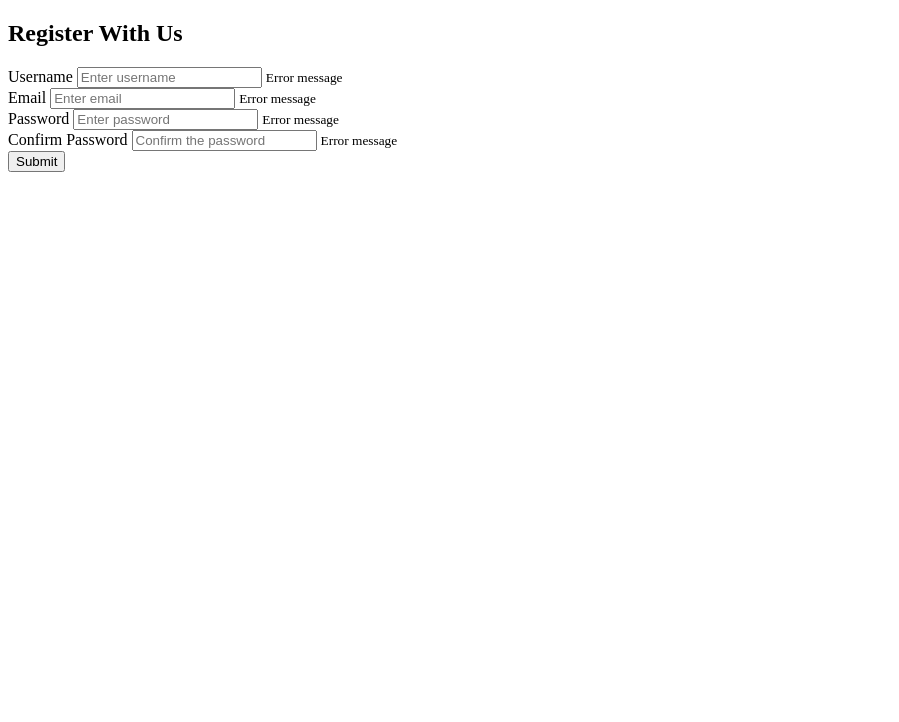
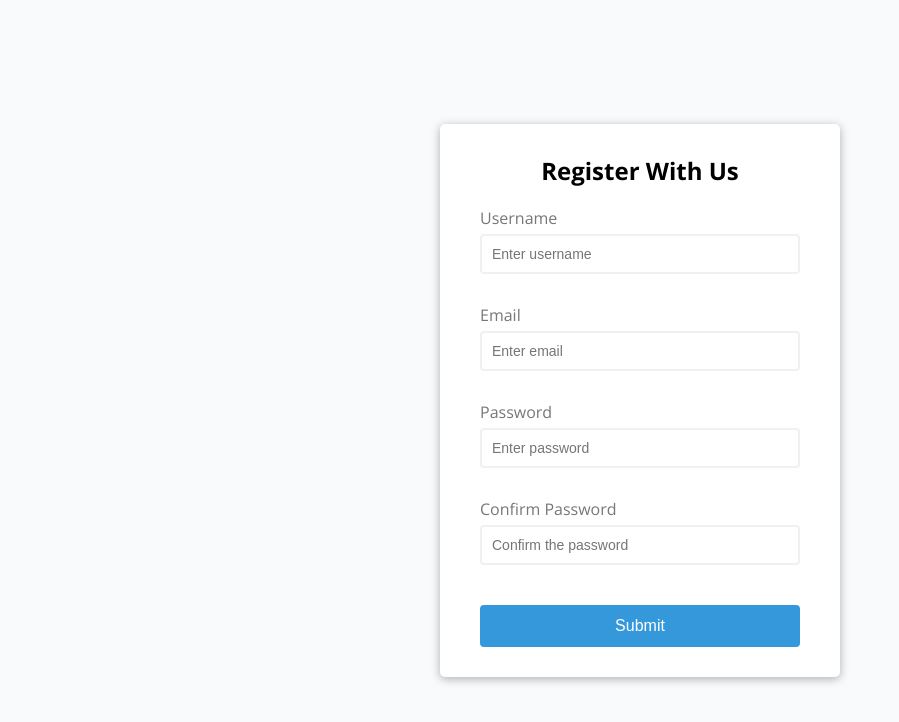
Before and after one commit to Artem2006Mishin/Form-Validator, a website: page src/index.html in a window 1280 px wide. Shown: the whole page, without its empty margins (0-899 px from the left). Drawn offline with nearby package versions, Linux system fonts and the light colour scheme.

Commit message:
Added styles

```diff
--- a/src/index.html
+++ b/src/index.html
@@ -3,6 +3,7 @@
 	<head>
 		<meta charset="UTF-8" />
 		<meta name="viewport" content="width=device-width, initial-scale=1.0" />
+		<link rel="stylesheet" href="style.css" />
 		<title>Form Validator</title>
 	</head>
 	<body>
--- /dev/null
+++ b/src/style.css
@@ -0,0 +1,95 @@
+@import url("https://fonts.googleapis.com/css2?family=Open+Sans:ital,wght@0,300..800;1,300..800&display=swap");
+
+:root {
+	--success-color: #2ecc71;
+	--error-color: #e74c3c;
+}
+
+* {
+	box-sizing: border-box;
+}
+
+body {
+	background-color: #f9fafb;
+	font-family: "Open Sans", sans-serif;
+	display: flex;
+	justify-content: center;
+	align-items: center;
+	min-height: 100vh;
+	margin: 0;
+}
+
+.container {
+	background-color: #fff;
+	border-radius: 5px;
+	box-shadow: 0 2px 10px rgba(0, 0, 0, 0.3);
+	width: 400px;
+}
+
+.form {
+	padding: 30px 40px;
+}
+
+.form h2 {
+	text-align: center;
+	margin: 0 0 20px;
+}
+
+.form__control {
+	margin-bottom: 10px;
+	padding-bottom: 20px;
+	position: relative;
+}
+
+.form__control label {
+	color: #777;
+	display: block;
+	margin-bottom: 5px;
+}
+
+.form__control input {
+	border: 2px solid #f0f0f0;
+	border-radius: 4px;
+	display: block;
+	width: 100%;
+	padding: 10px;
+	font-size: 14px;
+}
+
+.form__control input:focus {
+	outline: 0;
+	border-color: #777;
+}
+
+.form__control.success input {
+	border-color: var(--success-color);
+}
+
+.form__control.error input {
+	border-color: var(--error-color);
+}
+
+.form__control small {
+	color: var(--error-color);
+	position: absolute;
+	bottom: 0;
+	left: 0;
+	visibility: hidden;
+}
+
+.form__control.error small {
+	visibility: visible;
+}
+
+.form button {
+	cursor: pointer;
+	background-color: #3498db;
+	border: 2px solid #3498db;
+	border-radius: 4px;
+	color: #fff;
+	display: block;
+	font-size: 16px;
+	padding: 10px;
+	margin-top: 20px;
+	width: 100%;
+}
```
